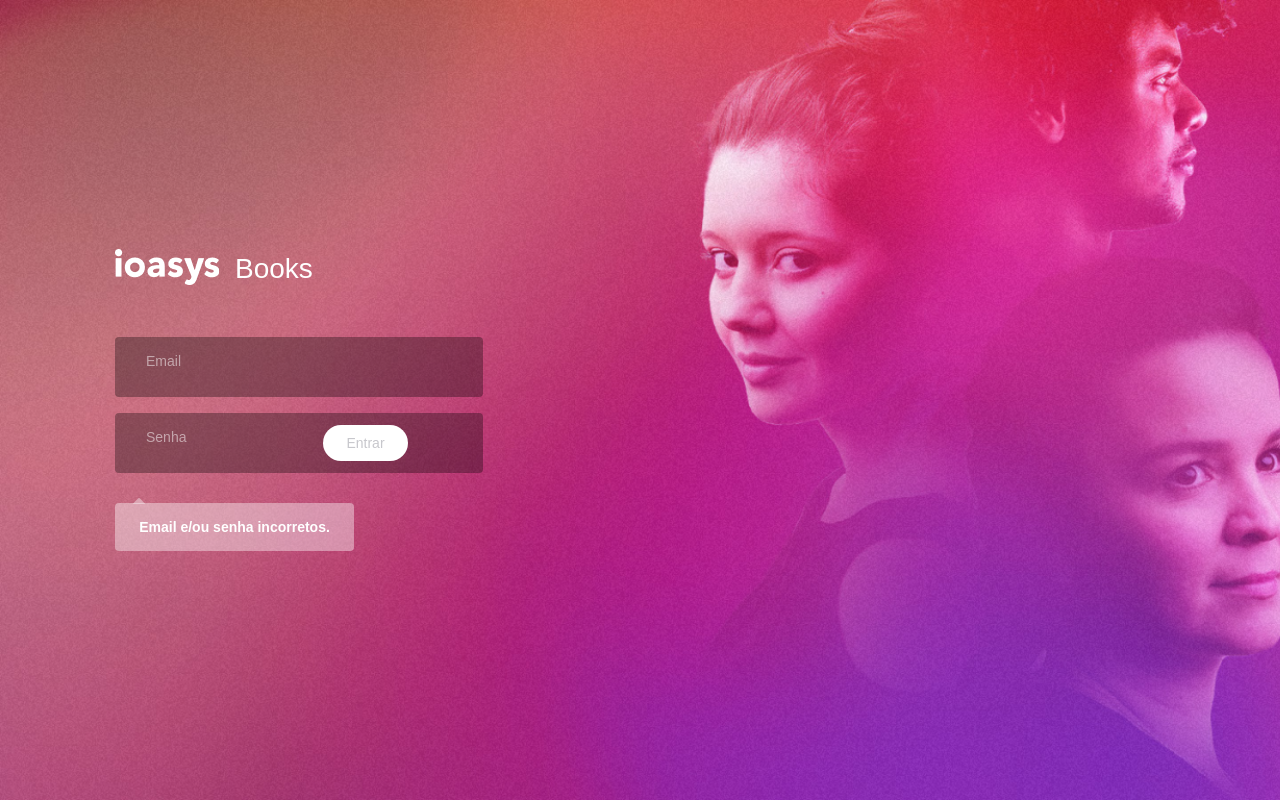
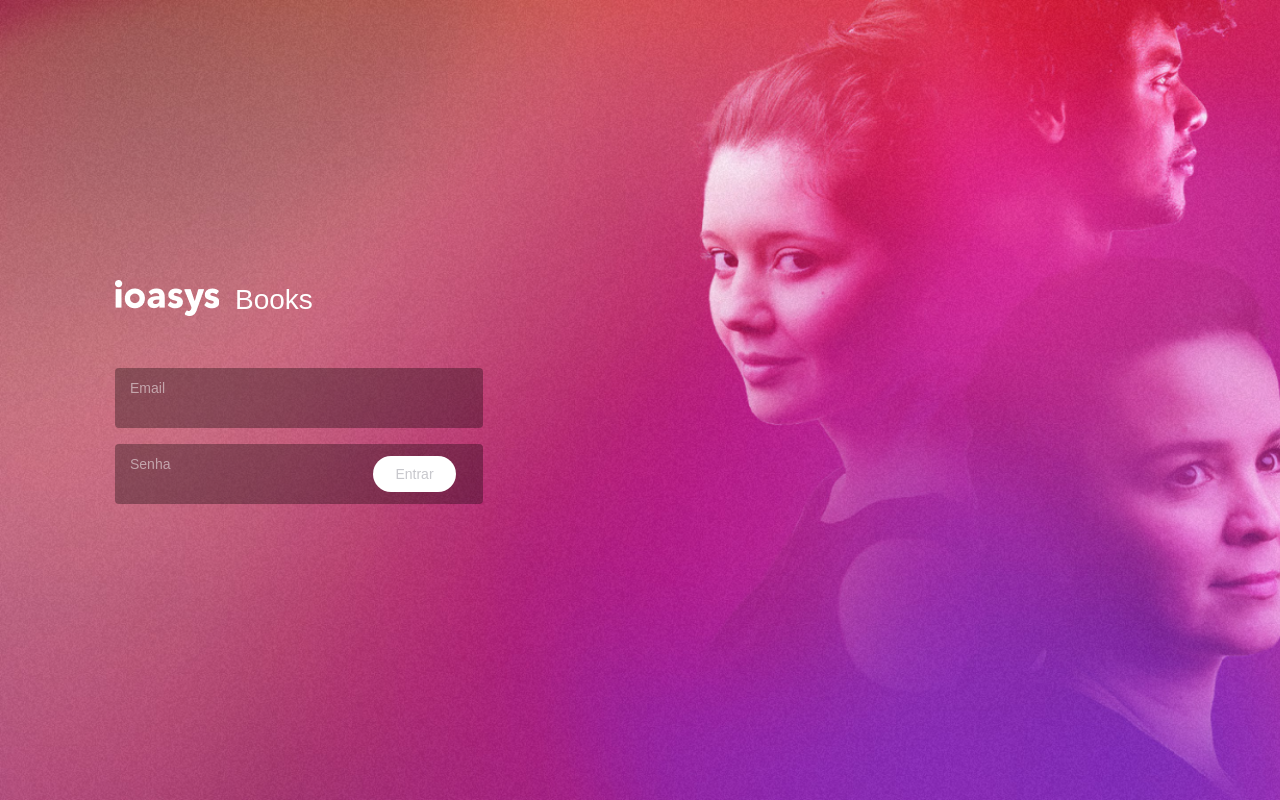
Before and after one commit to marcomonteirobrito/ioasys-frontend, a React (Create React App) app: page / in a window 1280 px wide. Built offline with nearby package versions, Linux system fonts and the light colour scheme; the HTML template or start-up script is replaced by a standard one.

Commit message:
Feat: Inclusão de propriedade button

```diff
--- a/src/components/Input/input.js
+++ b/src/components/Input/input.js
@@ -45,6 +45,7 @@ const Input = ({
         onChange={onChange}
         value={value}
         placeholder={placeholder}
+        button={button}
       />
     </InputContainer>
 
--- a/src/components/Input/styles.js
+++ b/src/components/Input/styles.js
@@ -6,6 +6,7 @@ export const InputField = styled.input`
   border: none;
   box-shadow: none;
   background: none;
+  width: ${(props) => !props.button && '330px'};
 
   color: ${Colors.white};
 
@@ -17,19 +18,18 @@ export const InputField = styled.input`
   }
 `;
 
-export const Label = styled.div`
+export const Label = styled.label`
   color: ${Colors.white};
   opacity: 0.5;
   size: 12px;
   line-height: 16px;
-  margin: 8px 0px 4px 16px;
+  margin-bottom: 4px;
 `;
 
 export const InputContainer = styled.div`
   display: flex;
   flex-direction: column;
-  align-items: flex-start;
-  justify-content: flex-start;
+  margin-right: 50px;
 `;
 
 export const Button = styled.button`
@@ -58,10 +58,4 @@ export const Container = styled.div`
   margin-bottom: 16px;
 
   background: ${Colors.black32};
-
-  &:hover {
-    ${InputField} {
-      display: flex;
-    }
-  }
 `;
--- a/src/pages/Login/login.js
+++ b/src/pages/Login/login.js
@@ -21,7 +21,7 @@ import { getAuthLogin } from '../../auth/authLoginApi';
 const Login = () => {
   const [email, setEmail] = useState('');
   const [password, setPassword] = useState('');
-  const [authFailed, setAuthFailed] = useState(true);
+  const [authFailed, setAuthFailed] = useState(false);
   const [disabledButton, setDisabledButton] = useState(false);
   const [loading, setLoading] = useState(false);
 
```
